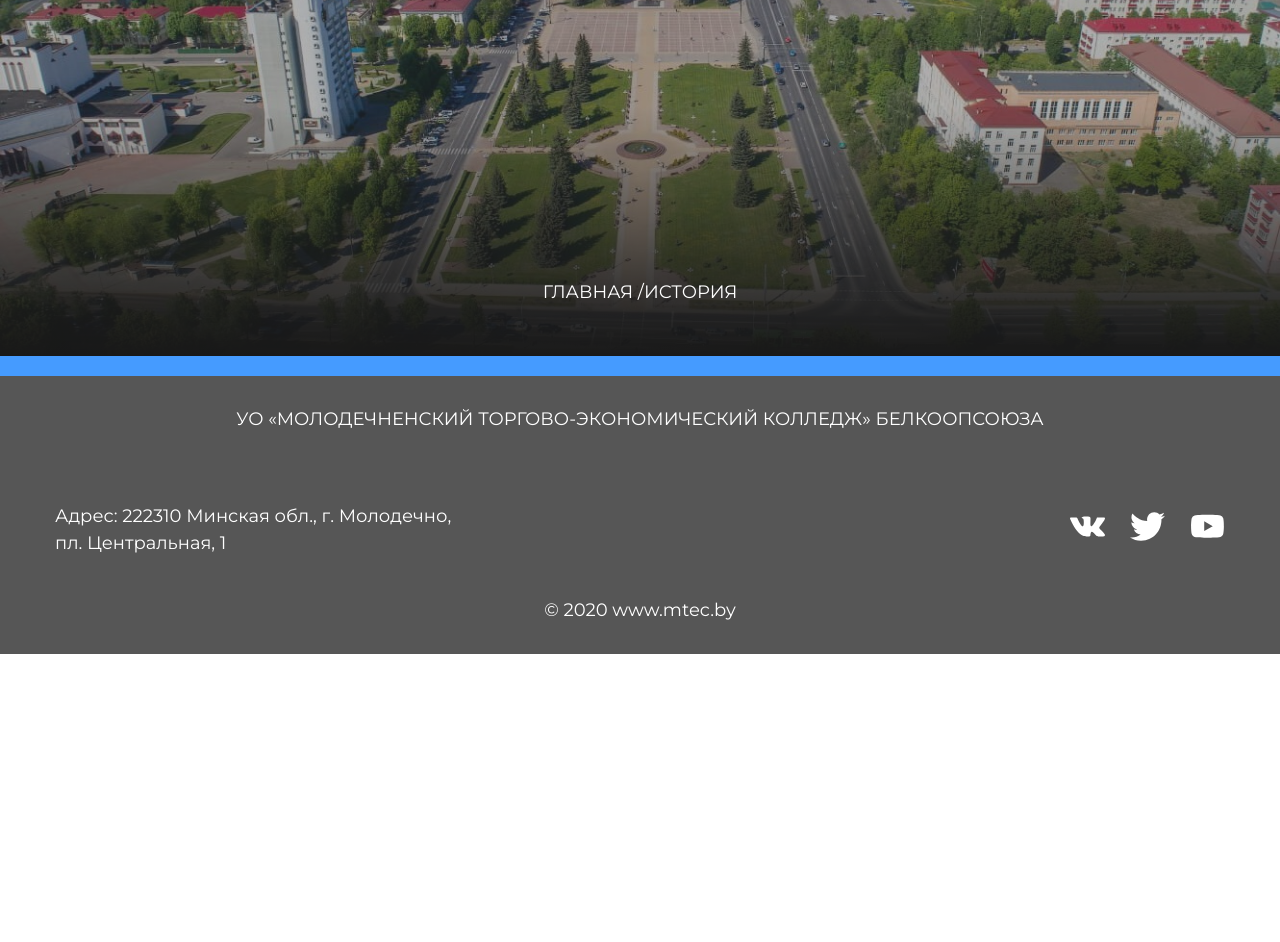
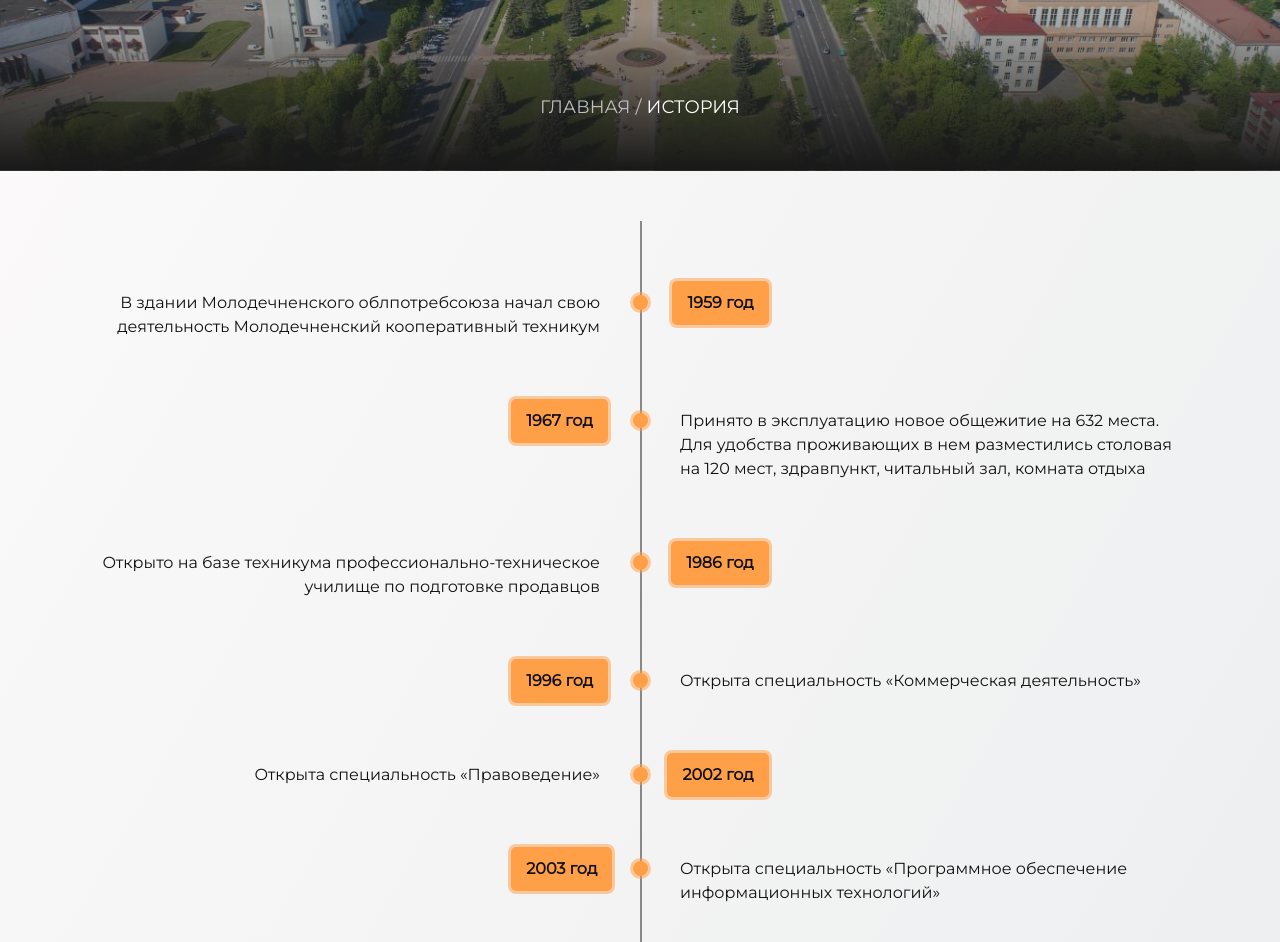
Before and after one commit to spoonya/mtec, a website: page src/history.pug in a window 1280 px wide. Shown: the part 244-1186 px from the top of the page. Before the commit the page ends 898 px from the top, so only its background shows below. Drawn offline with nearby package versions, Linux system fonts and the light colour scheme; files that its build step writes are made by us from their sources.

Commit message:
History timeline

```diff
--- a/src/history.pug
+++ b/src/history.pug
@@ -1,9 +1,55 @@
 include pug_includes/header.pug
 
+//- Nav
 section.nav(style='background-image: linear-gradient(180deg, #000000 0%, rgba(0, 0, 0, 0) 17.16%), linear-gradient(180deg, rgba(0, 0, 0, 0) 47.94%, #000000 100%), url(img/nav-bg.jpg)')
     .nav__inner
         h2.nav__title История
         nav.nav__items
-            a.nav__link(href="index.html") Главная /
-            a.nav__link(href="#")  История
+            a.nav__link(href="index.html") Главная
+            a.nav__link.nav__link--active(href="history.html") История
+
+//- History
+section.history
+    .container
+        .history__timeline
+            ul
+                li
+                    .history__timeline-time
+                        h4 1959 год
+                    .history__timeline-content
+                        p В здании Молодечненского облпотребсоюза начал свою деятельность Молодечненский кооперативный техникум
+
+                li
+                    .history__timeline-time
+                        h4 1967 год
+                    .history__timeline-content
+                        p Принято в эксплуатацию новое общежитие на 632 места. Для удобства проживающих в нем разместились столовая на 120 мест, здравпункт, читальный зал, комната отдыха
+                li
+                    .history__timeline-time
+                        h4 1986 год
+                    .history__timeline-content
+                        p Открыто на базе техникума профессионально-техническое училище по подготовке продавцов
+
+                li
+                    .history__timeline-time
+                        h4 1996 год
+                    .history__timeline-content
+                        p Открыта специальность «Коммерческая деятельность»
+                li
+                    .history__timeline-time
+                        h4 2002 год
+                    .history__timeline-content
+                        p Открыта специальность «Правоведение»
+
+                li
+                    .history__timeline-time
+                        h4 2003 год
+                    .history__timeline-content
+                        p Открыта специальность «Программное обеспечение информационных технологий»
+                li
+                    .history__timeline-time
+                        h4 2006 год
+                    .history__timeline-content
+                        p Коллектив колледжа награжден Почетным знаком Белкоопсоюза в номинации «За высокие достижения в подготовке кадров»
+
 include pug_includes/footer.pug
--- /dev/null
+++ b/src/sass/history/history.sass
@@ -0,0 +1,83 @@
+.history
+    padding: 50px 0
+
+.history__timeline
+    position: relative
+    width: 1000px
+    margin: 0 auto
+    width: 100%
+    padding: 50px 0
+
+.history__timeline::before
+    display: block
+    content: ''
+    position: absolute
+    left: 50%
+    top: 0
+    width: 2px
+    height: 100%
+    background: $color-tertiary-dark
+
+.history__timeline ul li
+    width: 50%
+    padding: 20px 40px
+    position: relative
+    margin-bottom: 30px
+
+.history__timeline ul li:nth-child(odd)
+    text-align: right
+
+.history__timeline ul li:nth-child(even)
+    text-align: left
+    margin-left: 50%
+
+.history__timeline ul li:nth-child(odd)::before
+    display: block
+    content: ''
+    position: absolute
+    top: 24px
+    right: -8px
+    width: 15px
+    height: 15px
+    border-radius: 50%
+    background: $color-secondary-dark
+    box-shadow: 0 0 0 3px #ffa04880
+
+.history__timeline ul li:nth-child(even)::before
+    display: block
+    content: ''
+    position: absolute
+    top: 24px
+    left: -7px
+    width: 15px
+    height: 15px
+    border-radius: 50%
+    background: $color-secondary-dark
+    box-shadow: 0 0 0 3px #ffa04880
+
+.history__timeline-content
+    font-family: $font-title
+
+
+.history__timeline ul li:nth-child(odd) .history__timeline-time
+    position: absolute
+    top: 10px
+    right: -22%
+
+.history__timeline ul li:nth-child(even) .history__timeline-time
+    position: absolute
+    top: 10px
+    left: -22%
+
+.history__timeline-time h4
+    display: inline-block
+
+    padding: 10px 15px
+
+    font-weight: 600
+    font-family: $font-title
+
+    background: $color-secondary-dark
+    border-radius: 5px
+
+    box-shadow: 0 0 0 3px #ffa04880
--- a/src/sass/main.sass
+++ b/src/sass/main.sass
@@ -70,7 +70,7 @@ body
 @import "index/spec"
 @import "index/intro"
 @import "index/res"
-@import "history"
+@import "history/history"
 @import "nav"
 
 @import "includes/footer"
--- a/src/sass/nav.sass
+++ b/src/sass/nav.sass
@@ -1,6 +1,4 @@
 .nav
-    height: 60vh
-
     position: relative
 
     background-repeat: no-repeat
@@ -32,13 +30,27 @@
     text-align: center
     font-weight: 600
 
+    margin-bottom: 100px
+
 .nav__items
     display: flex
     align-items: center
     justify-content: center
 
 .nav__link
-    color: $color-secondary-light
+    color: #c0bebe
     text-transform: uppercase
     font-family: $font-title
     font-size: 18px
+
+    transition: color .1s linear
+
+.nav__link:not(:last-child)::after
+    content: '/'
+    margin: 0 5px
+
+.nav__link:hover
+    color: $color-secondary-light
+
+.nav__link--active
+    color: $color-secondary-light
```
Also changed, not shown: build/css/style.css, build/history.html, src/sass/history.sass (added), 1 other file.
